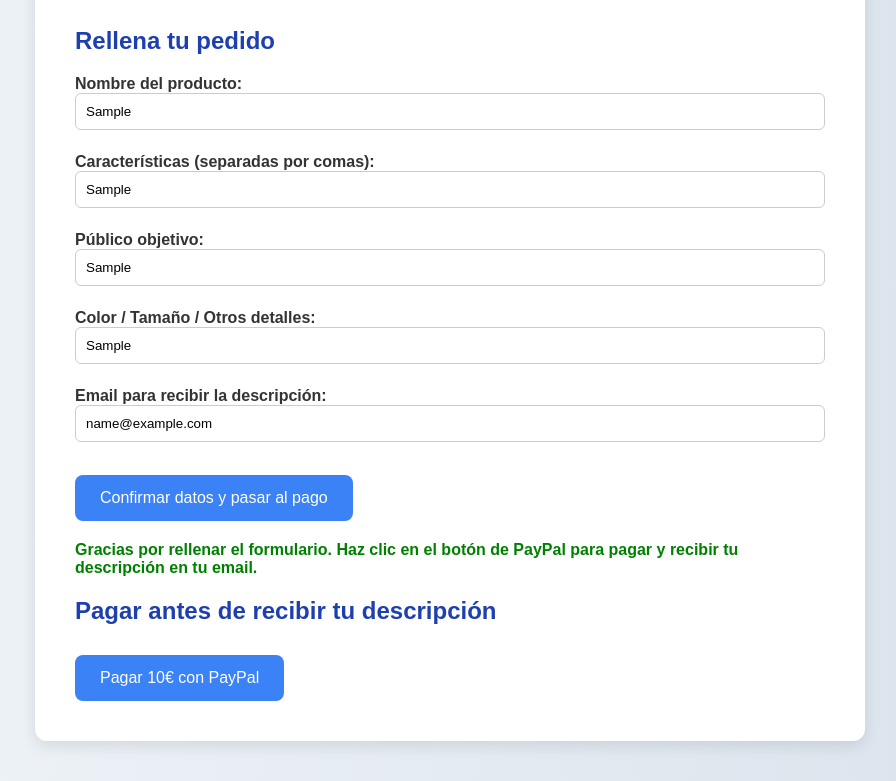
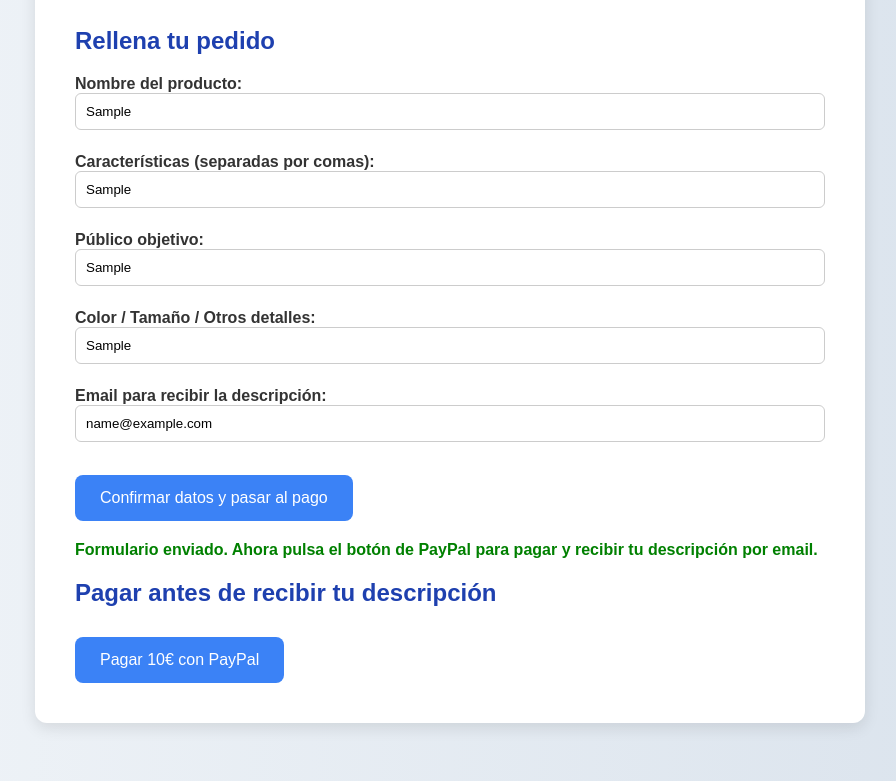
Before and after one commit to RamiBM02/Mi-Web, a plain HTML site: page index.html in a window 1280 px wide. Both pictures are taken after typing "Sample", "Sample", "Sample", "Sample", "name@example.com" into the empty fields and a click on the button "Confirmar datos y pasar al pago". Shown: the part 480-1261 px from the top of the page, without its empty margins (190-1086 px from the left). Drawn offline with Linux system fonts and the light colour scheme; no server answers.

Commit message:
ndex.html

```diff
--- a/index.html
+++ b/index.html
@@ -5,7 +5,7 @@
 <title>Generador de Descripciones de Productos</title>
 <style>
   body {
-    font-family: 'Arial', sans-serif;
+    font-family: Arial, sans-serif;
     margin: 0;
     background: linear-gradient(to right, #f0f4f8, #d9e2ec);
     color: #333;
@@ -108,7 +108,7 @@
   </div>
 
   <h2>Rellena tu pedido</h2>
-  <form id="productForm">
+  <form id="productForm" onsubmit="sendWebhook(event)">
     <label>Nombre del producto:
       <input type="text" id="name" placeholder="Ej: Zapatillas impermeables" required>
     </label>
@@ -145,11 +145,24 @@
 </footer>
 
 <script>
-document.getElementById("productForm").addEventListener("submit", function(e){
-  e.preventDefault();
-  document.getElementById("mensaje").textContent =
-    "Gracias por rellenar el formulario. Haz clic en el botón de PayPal para pagar y recibir tu descripción en tu email.";
-});
+function sendWebhook(event){
+  event.preventDefault();
+  const data = {
+    name: document.getElementById("name").value,
+    features: document.getElementById("features").value,
+    audience: document.getElementById("audience").value,
+    details: document.getElementById("details").value,
+    email: document.getElementById("email").value
+  };
+  fetch("TU_WEBHOOK_DE_MAKE", {
+    method: "POST",
+    headers: {"Content-Type": "application/json"},
+    body: JSON.stringify(data)
+  }).then(()=>{
+    document.getElementById("mensaje").textContent =
+      "Formulario enviado. Ahora pulsa el botón de PayPal para pagar y recibir tu descripción por email.";
+  }).catch(err => console.error(err));
+}
 </script>
 
 </body>
```
